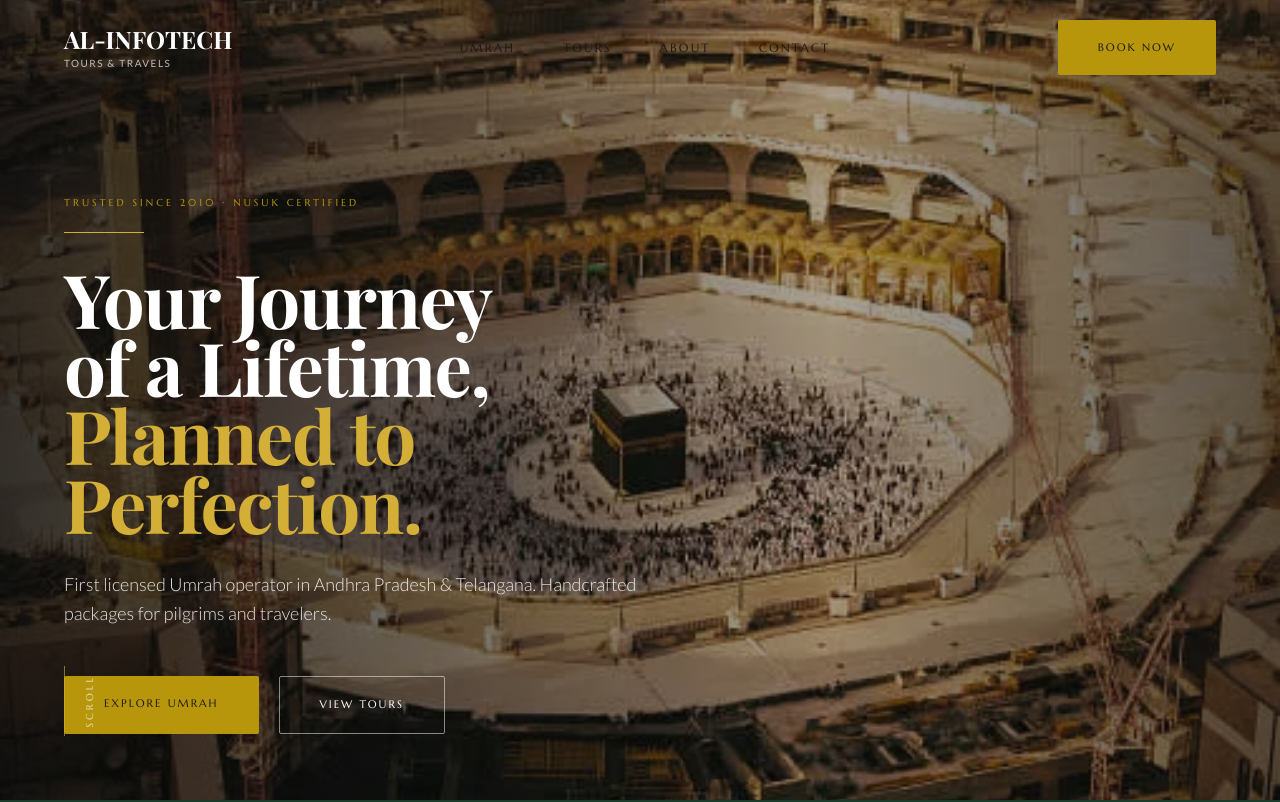
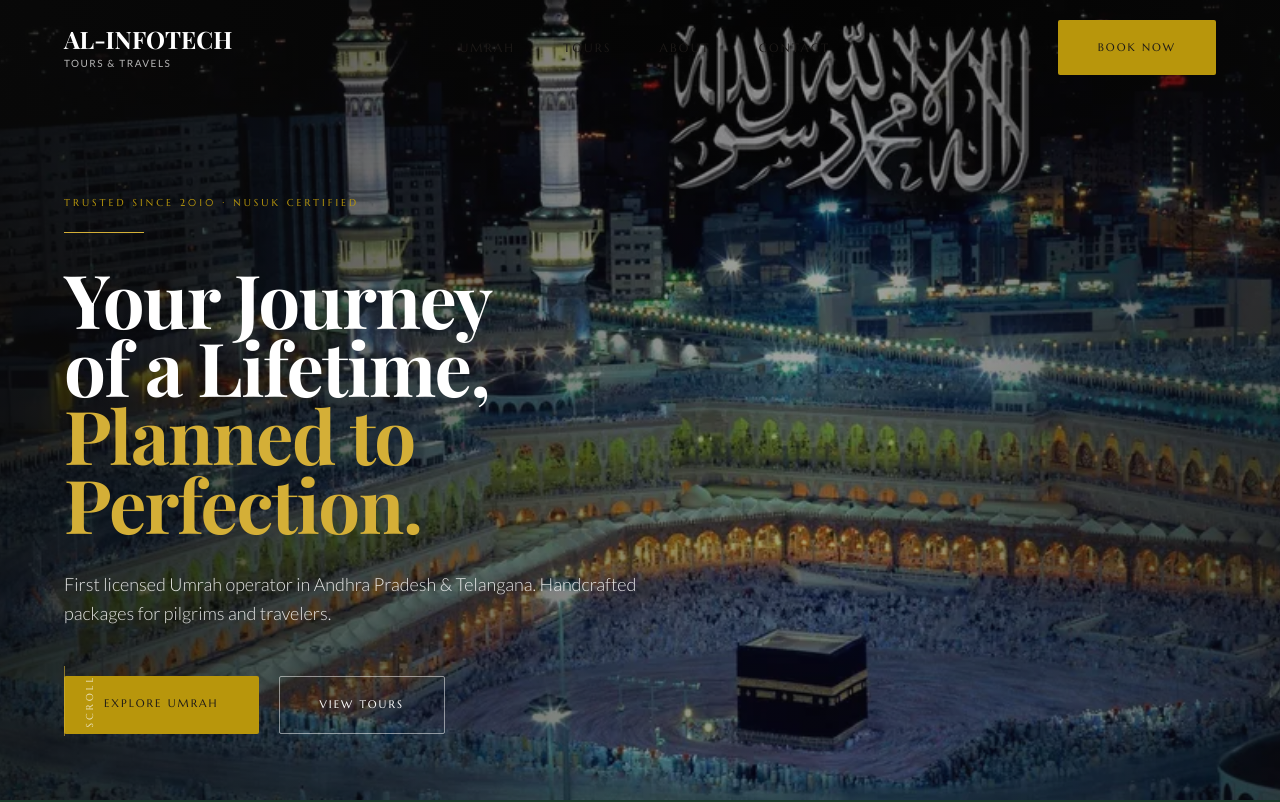
Before and after one commit to culturyal-ops/al-infotech, a Next.js app: page / in a window 1280 px wide. Shown: the top 802 px of the page. Built offline with nearby package versions, Linux system fonts and the light colour scheme.

Commit message:
Replace hero image with new masjid.jpg
- Add masjid.jpg (113KB) as new hero background
- Remove old hero-mecca.webp
- Update Hero.tsx to use new masjid image

```diff
--- a/components/Hero.tsx
+++ b/components/Hero.tsx
@@ -37,7 +37,7 @@ export default function Hero() {
         className="absolute inset-0"
       >
         <Image
-          src="/images/hero-mecca.webp"
+          src="/images/masjid.jpg"
           alt="Masjid al-Haram Mecca"
           fill
           priority
```
Also changed, not shown: public/images/hero-mecca.webp (deleted), public/images/masjid.jpg (added).
